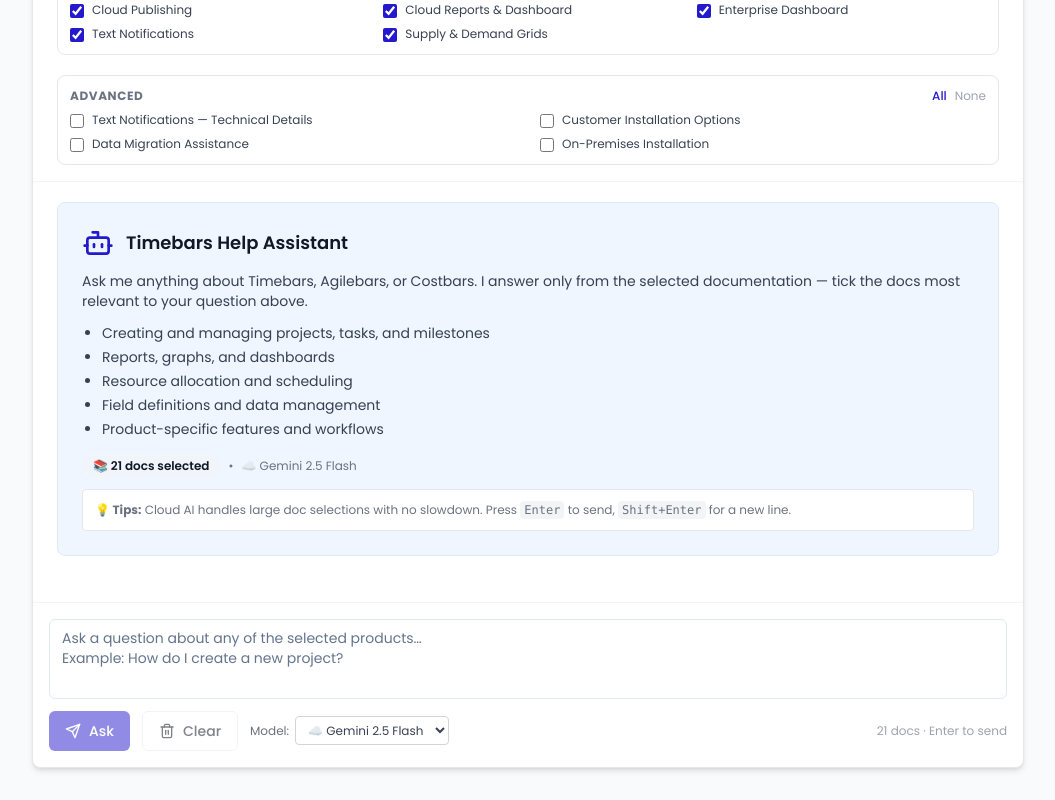
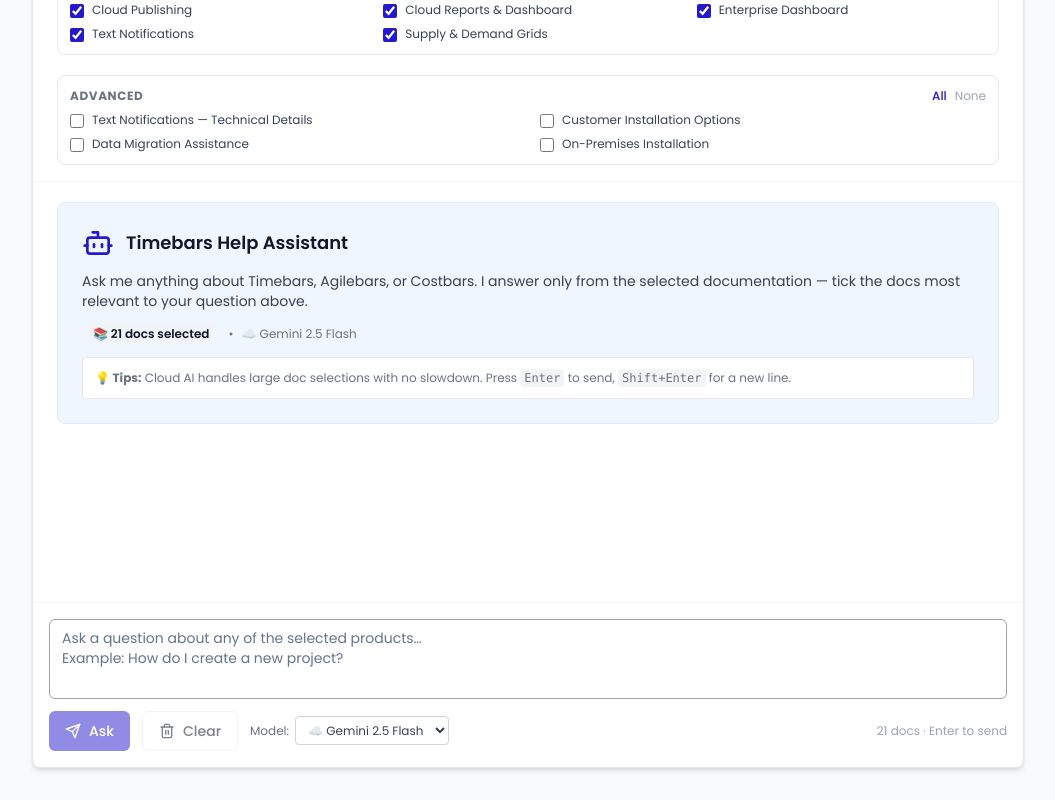
Before and after one commit to jimecox2/helpapp, a Next.js app: page / in a window 1280 px wide. Shown: the part 728-1528 px from the top of the page, without its empty margins (112-1167 px from the left). Built offline with nearby package versions, Linux system fonts and the light colour scheme.

Commit message:
style: Remove welcome bullet list, darken textarea border
https://claude.ai/code/session_01HpyvMcftodQusGz4duK5fi

```diff
--- a/components/HelpChatPanel.jsx
+++ b/components/HelpChatPanel.jsx
@@ -504,13 +504,6 @@ function WelcomeContent({ selectedCount, model }) {
       <p className="text-sm text-gray-700 dark:text-gray-300 mb-3">
         Ask me anything about Timebars, Agilebars, or Costbars. I answer only from the selected documentation — tick the docs most relevant to your question above.
       </p>
-      <ul className="text-sm text-gray-700 dark:text-gray-300 list-disc ml-5 space-y-1 mb-4">
-        <li>Creating and managing projects, tasks, and milestones</li>
-        <li>Reports, graphs, and dashboards</li>
-        <li>Resource allocation and scheduling</li>
-        <li>Field definitions and data management</li>
-        <li>Product-specific features and workflows</li>
-      </ul>
       <div className="flex flex-wrap gap-2 items-center text-xs text-gray-500 dark:text-gray-400 mb-3">
         <Badge variant="secondary" className="text-xs">
           📚 {selectedCount} doc{selectedCount !== 1 ? 's' : ''} selected
@@ -844,7 +837,7 @@ export default function HelpChatPanel() {
             placeholder="Ask a question about any of the selected products…&#10;Example: How do I create a new project?"
             rows={3}
             disabled={isLoading}
-            className="resize-none focus-visible:ring-tbBlue"
+            className="resize-none border-gray-400 dark:border-gray-500 focus-visible:ring-tbBlue"
             aria-label="Help question input"
           />
 
```
